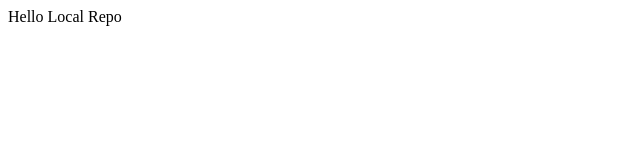
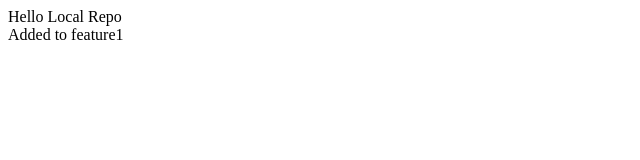
Before and after one commit to KhardeNeelam/Localrepo, a plain HTML site: page index.html in a window 1280 px wide. Shown: the whole page, without its empty margins (0-640 px from the left). Drawn offline with Linux system fonts and the light colour scheme.

Commit message:
Add feature1

```diff
--- a/index.html
+++ b/index.html
@@ -1 +1,4 @@
-<body>Hello Local Repo</body>
+<body>Hello Local Repo
+    <br> Added to feature1
+</br>
+</body>
```
